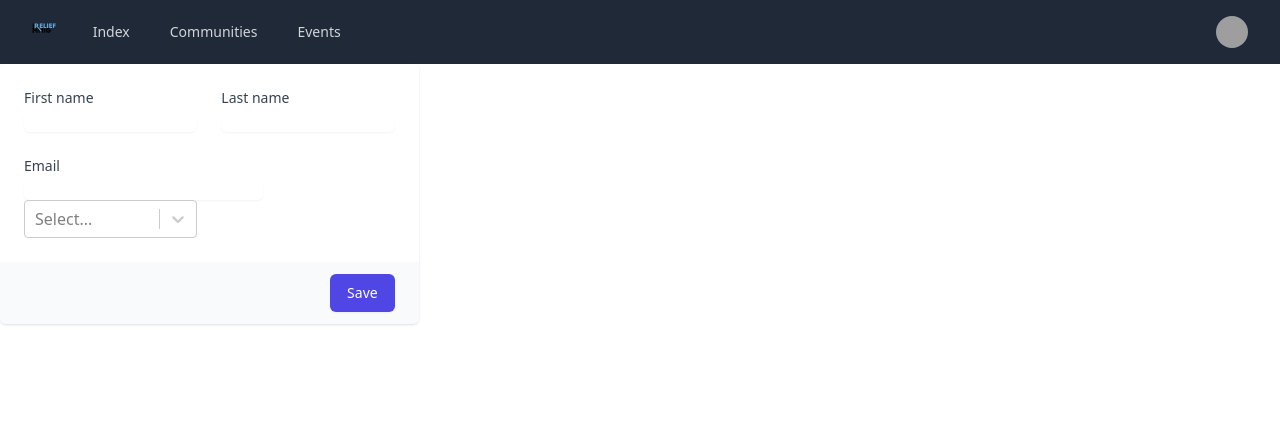
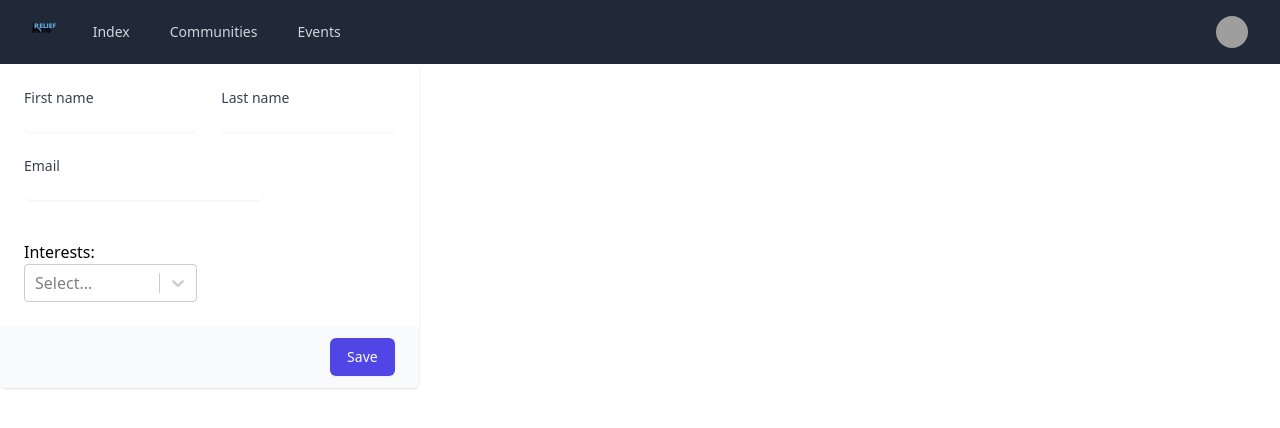
Before and after one commit to redidizzy/immigrelief, a React (Create React App) app: page /profile in a window 1280 px wide. Shown: the top 428 px of the page. Built offline with nearby package versions, Linux system fonts and the light colour scheme; no server answers; grey boxes are pictures that could not be loaded.

Commit message:
add interests text

```diff
--- a/src/App.tsx
+++ b/src/App.tsx
@@ -1,4 +1,3 @@
-import { Link } from 'react-router-dom'
 import DesktopNavigation from './layout/DesktopNavigation'
 import MobileNavigation from './layout/MobileNavigation'
 import Main from './Main'
--- a/src/pages/Profile.tsx
+++ b/src/pages/Profile.tsx
@@ -47,7 +47,7 @@ const Profile = () => {
           <form action="#" method="POST">
             <div className="overflow-hidden shadow sm:rounded-md">
               <div className="bg-white px-4 py-5 sm:p-6">
-                <div className="grid grid-cols-6 gap-6">
+                <div className="grid grid-cols-6 gap-6 mb-10">
                   <div className="col-span-6 sm:col-span-3">
                     <Input label="First name" id="first-name" value={firstName} setValue={setFirstName} />
                   </div>
@@ -63,6 +63,7 @@ const Profile = () => {
                 </div>
                 <div className="grid grid-cols-6 gap-6">
                   <div className="col-span-6 sm:col-span-3">
+                    Interests:
                     <Select
                       className="basic-single"
                       classNamePrefix="select"
```
